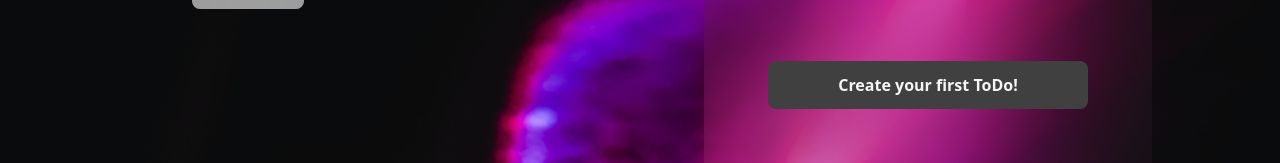
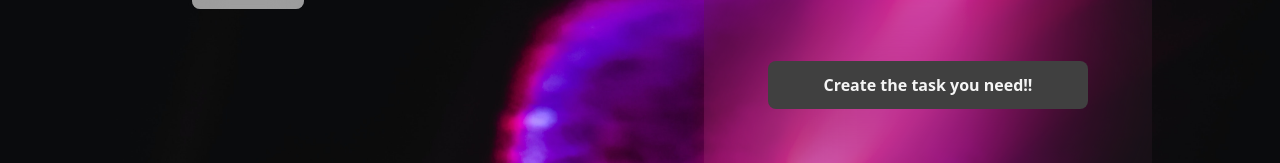
Before and after one commit to estebandelcid/To-Do, a React (Create React App) app: page / in a window 1280 px wide. Shown: the part 389-552 px from the top of the page. Built offline with nearby package versions, Linux system fonts and the light colour scheme; grey boxes are pictures that could not be loaded.

Commit message:
[change] Change Empty component text

```diff
--- a/src/components/EmptyTodos.jsx
+++ b/src/components/EmptyTodos.jsx
@@ -1,7 +1,7 @@
 const EmptyTodos = () => {
     return (
       <div className=" flex w-[20rem] h-12 justify-center bg-neutral-700 mb-4 p-2 rounded-lg items-center font-bold ">
-        <p className="text-center text-neutral-100">Create your first ToDo!</p>
+        <p className="text-center text-neutral-100">Create the task you need!!</p>
       </div>
     );
 }
```
